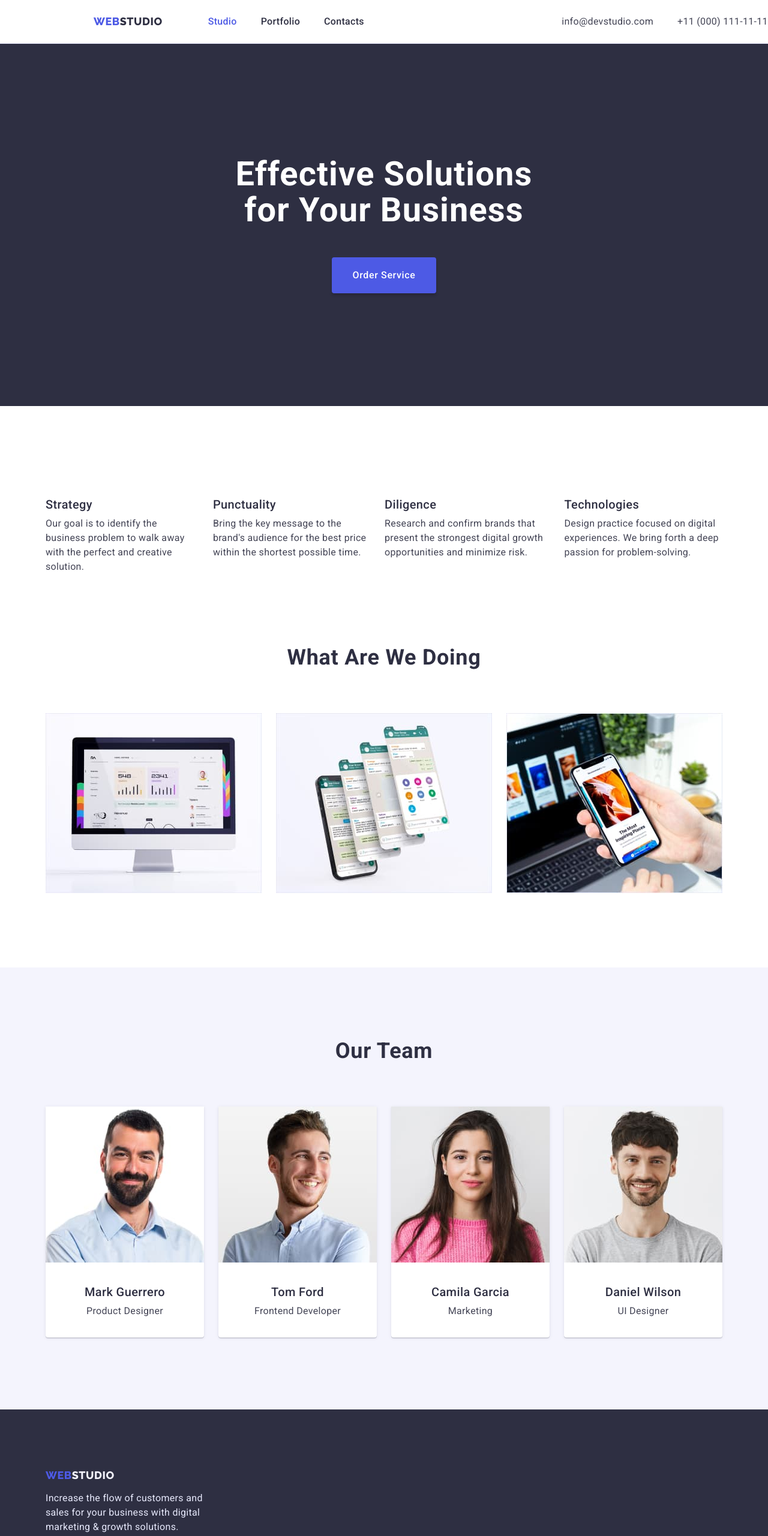
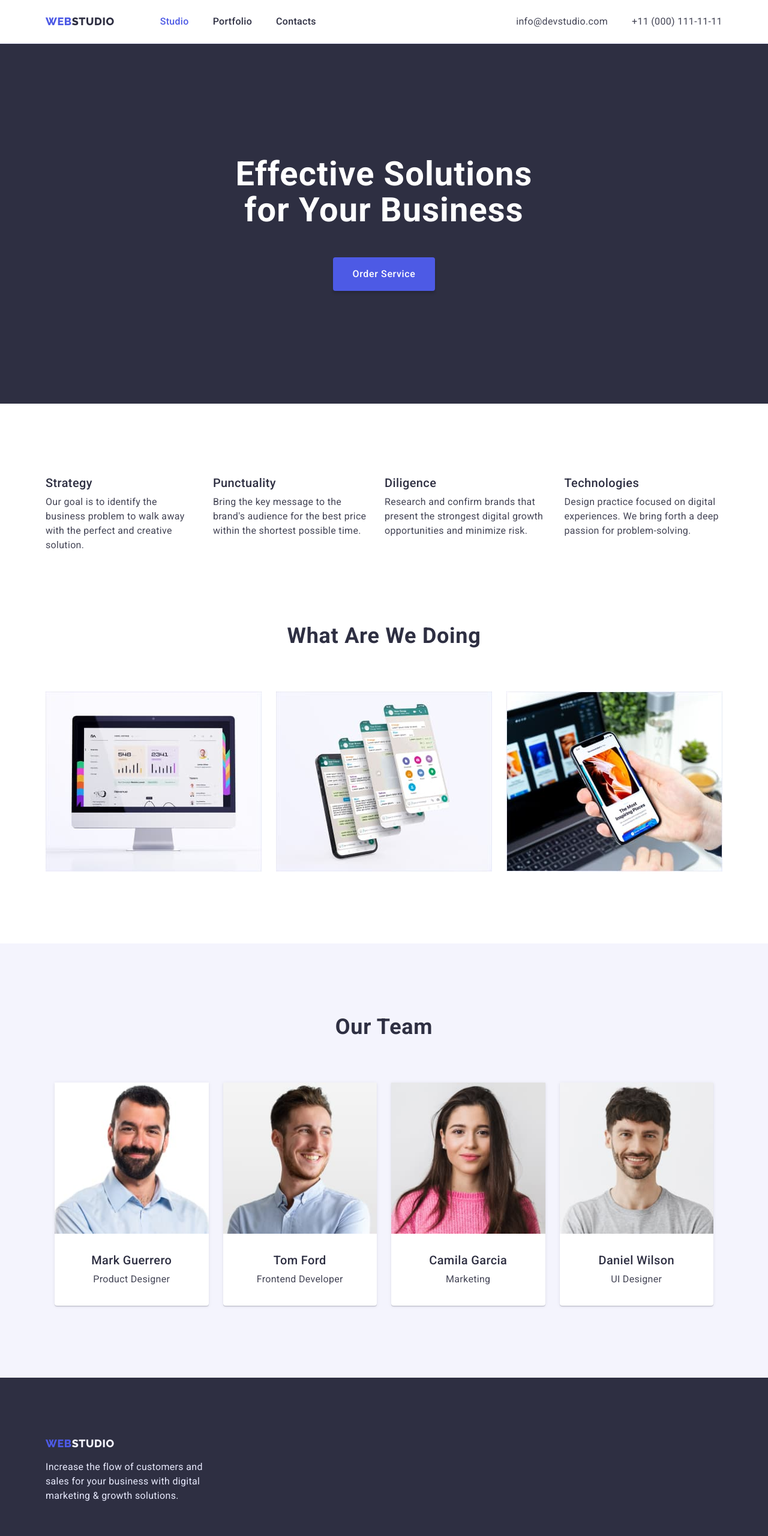
Before and after one commit to Mariya-Vl/goit-markup-hw-02, a plain HTML site: page index.html in a window 1280 px wide. Shown: the top 2561 px of the page at 60% size. Drawn offline with nearby package versions, Linux system fonts and the light colour scheme.

Commit message:
Fixed errors after the first check Modul3

```diff
--- a/css/styles.css
+++ b/css/styles.css
@@ -23,7 +23,6 @@ html {
 }
 
 body {
-  margin: 0;
   font-family: "Roboto", sans-serif;
   font-size: 16px;
   color: var(--main-text-color);
@@ -39,6 +38,12 @@ ul,
 p {
   margin: 0;
   padding: 0;
+}
+
+img {
+  display: block;
+  max-width: 100%;
+  height: auto;
 }
 
 .nav-link.current {
@@ -70,32 +75,20 @@ p {
 
 /* -----------------HEADER----------------- */
 .header {
-  max-width: 1440px;
-  padding: 24px 0 24px 156px;
-  margin: 0 auto;
+  padding: 24px 0 24px;
   background-color: var(--white-color);
+  border-bottom: 1px solid var(--decor-color);
+}
+
+.header-container {
+
   display: flex;
   justify-content: space-between;
-  border-bottom: 1px solid var(--decor-color);
 }
 
 .nav {
   display: flex;
   align-items: flex-start;
-}
-
-.nav-list {
-  display: flex;
-  gap: 40px;
-}
-
-.address-list {
-  display: flex;
-  gap: 40px;
-}
-
-.address-list-item {
-  min-width: 151px;
 }
 
 .logo {
@@ -112,6 +105,11 @@ p {
   color: var(--primary-brand-color);
 }
 
+.nav-list {
+  display: flex;
+  gap: 40px;
+}
+
 .nav-link {
   color: var(--dark-color);
   font-weight: 500;
@@ -124,6 +122,15 @@ p {
 .link.nav-link:focus,
 .link.nav-link:active {
   color: var(--pressed-state-color);
+}
+
+.address-list {
+  display: flex;
+  gap: 40px;
+}
+
+.address-list-item {
+  min-width: 151px;
 }
 
 .address-link {
@@ -144,7 +151,6 @@ p {
   background-color: var(--dark-color);
   text-align: center;
   padding: 188px 0px;
-  margin-bottom: 120px;
 }
 .hero-title {
   color: var(--white-color);
@@ -159,7 +165,7 @@ p {
   background-color: var(--primary-brand-color);
   box-shadow: 0px 4px 4px rgba(0, 0, 0, 0.15);
   border-radius: 4px;
-  border-color: transparent;
+  border: none;
   color: var(--white-color);
   padding: 16px 32px;
   font-size: 16px;
@@ -171,14 +177,15 @@ p {
 .hero-btn:hover,
 .hero-btn:focus {
   background-color: var(--pressed-state-color);
-  border-color: transparent;
 }
 
 /* -----------------SECTION GENERAL SETTINGS----------------- */
 .container {
+  width: 100%;
   max-width: 1158px;
   padding: 0 15px;
   margin: 0 auto;
+  /* outline: 2px solid red; */
 }
 
 .section-title {
@@ -198,7 +205,7 @@ p {
   font-size: 20px;
   line-height: 1.2;
   letter-spacing: var(--main-letter-spacing);
-  margin: 32px 0 8px 0;
+  margin-bottom: 8px;
 }
 .section-text {
   line-height: 1.5;
@@ -206,9 +213,8 @@ p {
 }
 
 /* -----------------FEATURE SECTION----------------- */
-.feature-section,
-.product-section {
-  margin-bottom: 120px;
+.feature-section {
+  padding-top: 120px;
 }
 
 .feature-list {
@@ -221,6 +227,10 @@ p {
 }
 
 /* -----------------WHAT WE ARE DOING SECTION----------------- */
+.product-section {
+  padding: 120px 0;
+}
+
 .product-section-list {
   display: flex;
   gap: 24px;
@@ -235,12 +245,15 @@ p {
 
 .team-item {
   background-color: var(--white-color);
-  width: 264px;
+  max-width: 264px;
   text-align: center;
   box-shadow: 0px 1px 6px rgba(46, 47, 66, 0.08),
     0px 1px 1px rgba(46, 47, 66, 0.16), 0px 2px 1px rgba(46, 47, 66, 0.08);
   border-radius: 0px 0px 4px 4px;
-  padding-bottom: 32px;
+}
+
+.team-item-container {
+  padding: 32px 0;
 }
 
 .team-list {
@@ -317,18 +330,11 @@ p {
   row-gap: 48px;
 }
 
-.portfolio-list-item > img {
-  display: block;
-  max-width: 100%;
-  height: auto;
-}
-
 .portfolio-list-item {
   max-width: calc((100% - 48px) / 3);
 }
 
 .portfolio-list-item-div {
-  box-sizing: border-box;
   max-width: 360px;
   border: 1px solid var(--decor-color);
   border-top: none;
--- a/index.html
+++ b/index.html
@@ -23,6 +23,7 @@
   <body>
     <!-- HEADER -->
     <header class="header">
+      <div class="container header-container">
         <nav class="nav">
           <a href="./index.html" class="logo link"
             ><span class="logo-accent">Web</span>Studio</a
@@ -34,7 +35,9 @@
             <li class="list">
               <a href="./portfolio.html" class="link nav-link">Portfolio</a>
             </li>
-          <li class="list"><a href="" class="link nav-link">Contacts</a></li>
+            <li class="list">
+              <a href="" class="link nav-link">Contacts</a>
+            </li>
           </ul>
         </nav>
         <address>
@@ -51,24 +54,31 @@
             </li>
           </ul>
         </address>
+      </div>
     </header>
+
     <!-- BODY -->
     <main>
       <!-- HERO -->
       <section class="section-black">
-        <h1 class="hero-title">Effective Solutions <br />for Your Business</h1>
+        <div class="container">
+          <h1 class="hero-title">
+            Effective Solutions <br />for Your Business
+          </h1>
           <button type="button" class="hero-btn">Order Service</button>
+        </div>
       </section>
 
       <!-- Feature -->
-      <section class="feature-section container">
+      <section class="feature-section">
+        <div class="container">
           <h2 class="section-title hidden">Our feature</h2>
           <ul class="feature-list">
             <li class="list">
               <h3 class="subtitle">Strategy</h3>
               <p class="section-text">
-              Our goal is to identify the business problem to walk away with the
-              perfect and creative solution.
+                Our goal is to identify the business problem to walk away with
+                the perfect and creative solution.
               </p>
             </li>
             <li class="list">
@@ -93,10 +103,12 @@
               </p>
             </li>
           </ul>
+        </div>
       </section>
 
       <!-- What are we doing -->
-      <section class="product-section container">
+      <section class="product-section">
+        <div class="container">
           <h2 class="section-title">What are we doing</h2>
           <ul class="product-section-list">
             <li class="list">
@@ -121,10 +133,12 @@
               />
             </li>
           </ul>
+        </div>
       </section>
 
       <!-- TEAM -->
-      <section class="team-section container">
+      <section class="team-section">
+        <div class="container">
           <h2 class="section-title">Our Team</h2>
           <ul class="container team-list">
             <li class="list team-item">
@@ -133,8 +147,10 @@
                 alt="Smiling man with short hair, beard and blue shirt"
                 width="264"
               />
+              <div class="team-item-container">
                 <h3 class="subtitle">Mark Guerrero</h3>
                 <p class="section-text">Product Designer</p>
+              </div>
             </li>
             <li class="list team-item">
               <img
@@ -142,8 +158,10 @@
                 alt="Wide smiling man with middle brown hair, beard and blue shirt"
                 width="264"
               />
+              <div class="team-item-container">
                 <h3 class="subtitle">Tom Ford</h3>
                 <p class="section-text">Frontend Developer</p>
+              </div>
             </li>
             <li class="list team-item">
               <img
@@ -151,8 +169,10 @@
                 alt="Young pretty woman with long dark hair and in a pink sweater"
                 width="264"
               />
+              <div class="team-item-container">
                 <h3 class="subtitle">Camila Garcia</h3>
                 <p class="section-text">Marketing</p>
+              </div>
             </li>
             <li class="list team-item">
               <img
@@ -160,10 +180,13 @@
                 alt="Smiling young man with thick short hair, beard and grey T-shirt"
                 width="264"
               />
+              <div class="team-item-container">
                 <h3 class="subtitle">Daniel Wilson</h3>
                 <p class="section-text">UI Designer</p>
+              </div>
             </li>
           </ul>
+        </div>
       </section>
     </main>
 
```
Also changed, not shown: portfolio.html (+9 -5 lines). Lines whose indentation alone changed are shown as unchanged.
